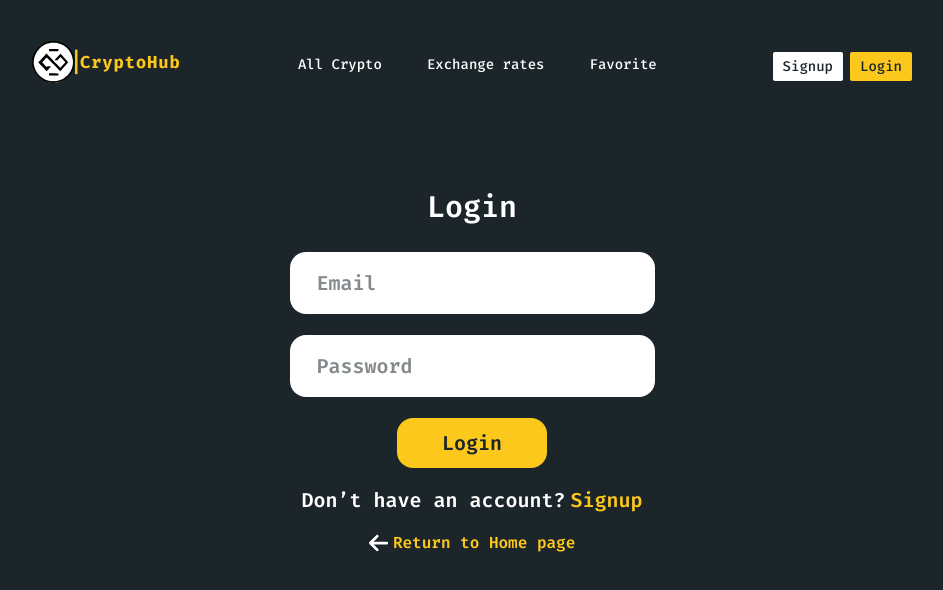
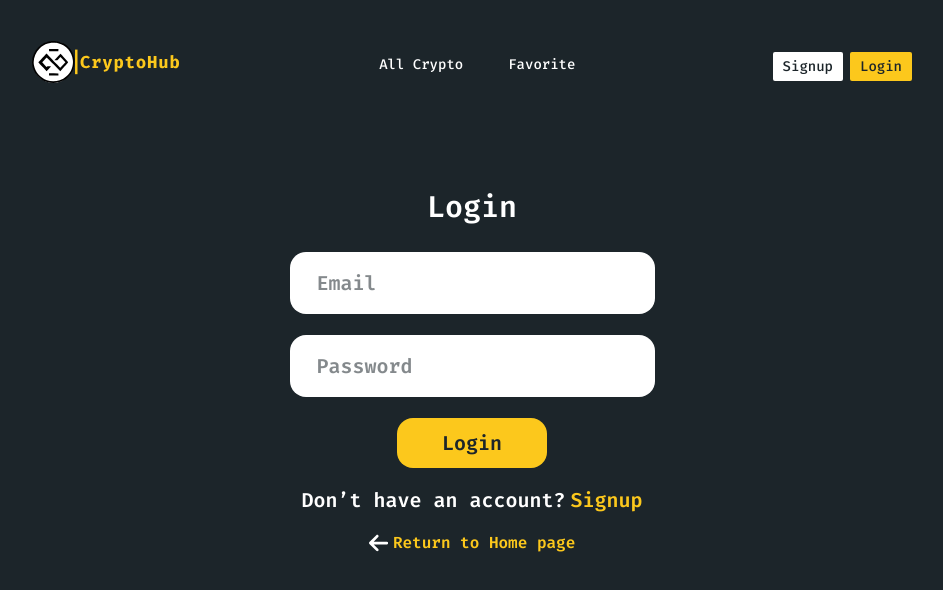
Before and after one commit to VadimSotropa/crypto-hub-front, a React (Create React App) app: page /Login in a window 1280 px wide. Shown: the top 590 px of the page, without its empty margins (168-1111 px from the left). Built offline with nearby package versions, Linux system fonts and the light colour scheme.

Commit message:
exchange page deleted from navbar

```diff
--- a/src/components/Navbar.jsx
+++ b/src/components/Navbar.jsx
@@ -68,9 +68,9 @@ export default function Navbar() {
            <Link className={"link"} to={"/AllCrypto"}>
              All Crypto
            </Link>
-           <Link className={"link"} to={"/Exchange"}>
+           {/* <Link className={"link"} to={"/Exchange"}>
              Exchange rates
-           </Link>
+           </Link> */}
            <Link className={"link"} to={"/Favorite"}>
              Favorite
            </Link>
@@ -98,9 +98,9 @@ export default function Navbar() {
             <Link className={"link"} to={"/AllCrypto"}>
               All Crypto
             </Link>
-            <Link className={"link"} to={"/Exchange"}>
+            {/* <Link className={"link"} to={"/Exchange"}>
               Exchange rates
-            </Link>
+            </Link> */}
             <Link className={"link"} to={"/Favorite"}>
               Favorite
             </Link>
@@ -135,9 +135,9 @@ export default function Navbar() {
           <Link className={"mobileLink"} to={"/AllCrypto"}>
             All Crypto
           </Link>
-          <Link className={"mobileLink"} to={"/Exchange"}>
+          {/* <Link className={"mobileLink"} to={"/Exchange"}>
             Exchange rates
-          </Link>
+          </Link> */}
           <Link className={"mobileLink"} to={"/Favorite"}>
             Favorite
           </Link>
```
